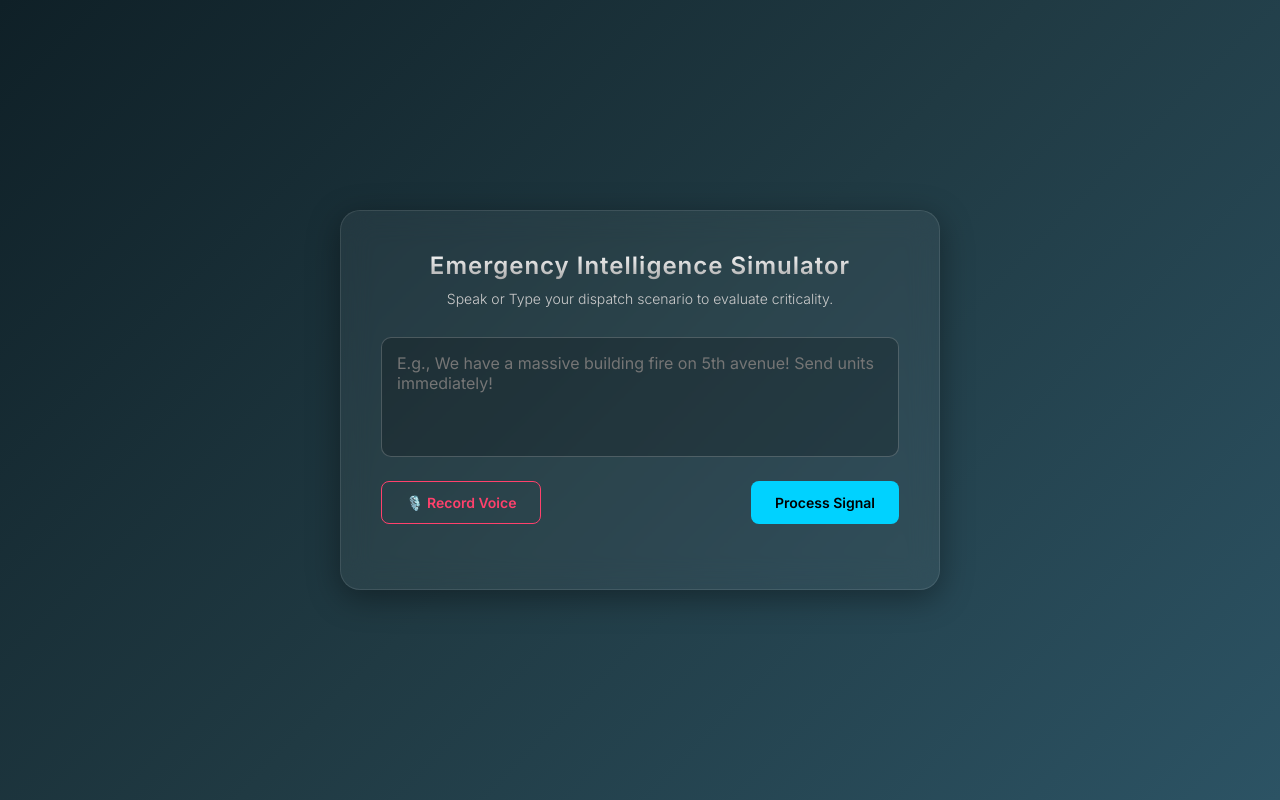
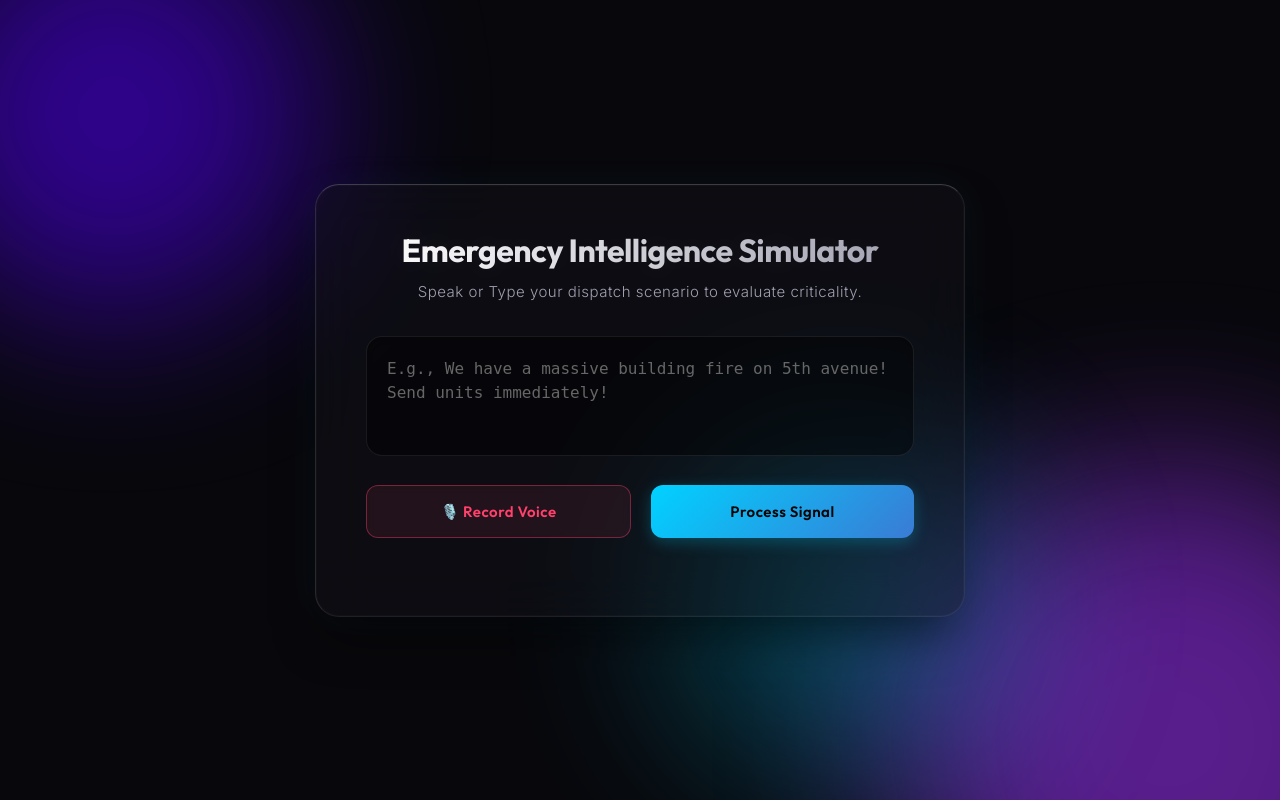
Before and after one commit to daivya4/emergency_call_prioritization, a Flask app: page / in a window 1280 px wide. Run offline with Flask 3, Linux system fonts and the light colour scheme.

Commit message:
changed ui

```diff
--- a/static/style.css
+++ b/static/style.css
@@ -1,200 +1,387 @@
+@import url('https://fonts.googleapis.com/css2?family=Inter:wght@300;400;600&family=Outfit:wght@400;600;700&display=swap');
+
 * {
     box-sizing: border-box;
     margin: 0;
     padding: 0;
-    font-family: 'Inter', sans-serif;
 }
 
 body {
-    background: linear-gradient(135deg, #0f2027, #203a43, #2c5364);
+    background: #08080c;
     min-height: 100vh;
     display: flex;
     justify-content: center;
     align-items: center;
     color: #fff;
+    font-family: 'Inter', sans-serif;
+    overflow: hidden; /* Hide overflowing background orbs */
 }
 
+/* Ambient Animated Background */
+.ambient-background {
+    position: absolute;
+    top: 0;
+    left: 0;
+    width: 100vw;
+    height: 100vh;
+    z-index: 0;
+    overflow: hidden;
+}
+
+.orb {
+    position: absolute;
+    border-radius: 50%;
+    filter: blur(80px);
+    opacity: 0.6;
+    animation: float 20s infinite ease-in-out alternate;
+}
+
+.orb-1 {
+    width: 400px;
+    height: 400px;
+    background: #4a00e0;
+    top: -100px;
+    left: -100px;
+    animation-delay: 0s;
+}
+
+.orb-2 {
+    width: 500px;
+    height: 500px;
+    background: #8e2de2;
+    bottom: -150px;
+    right: -100px;
+    animation-delay: -5s;
+}
+
+.orb-3 {
+    width: 300px;
+    height: 300px;
+    background: #00d2ff;
+    top: 50%;
+    left: 50%;
+    transform: translate(-50%, -50%);
+    animation-delay: -10s;
+    opacity: 0.3;
+}
+
+@keyframes float {
+    0% { transform: translate(0, 0) scale(1); }
+    100% { transform: translate(60px, 60px) scale(1.15); }
+}
+
+/* Glassmorphism Container */
 .glass-container {
-    background: rgba(255, 255, 255, 0.05);
-    backdrop-filter: blur(15px);
-    -webkit-backdrop-filter: blur(15px);
-    border: 1px solid rgba(255, 255, 255, 0.1);
-    border-radius: 20px;
-    padding: 40px;
-    width: 600px;
-    box-shadow: 0 8px 32px 0 rgba(0, 0, 0, 0.37);
-    transition: all 0.3s ease;
+    position: relative;
+    z-index: 1;
+    background: rgba(20, 20, 28, 0.4);
+    backdrop-filter: blur(25px);
+    -webkit-backdrop-filter: blur(25px);
+    border: 1px solid rgba(255, 255, 255, 0.08);
+    border-top: 1px solid rgba(255, 255, 255, 0.2);
+    border-left: 1px solid rgba(255, 255, 255, 0.12);
+    border-radius: 24px;
+    padding: 45px 50px;
+    width: 100%;
+    max-width: 650px;
+    box-shadow:
+        0 25px 50px -12px rgba(0, 0, 0, 0.6),
+        0 0 0 1px rgba(255,255,255,0.02) inset,
+        0 0 40px rgba(0, 210, 255, 0.05);
+    transform: translateY(0);
+    transition: transform 0.4s cubic-bezier(0.175, 0.885, 0.32, 1.275), box-shadow 0.4s ease;
+}
+
+.glass-container:hover {
+    transform: translateY(-4px);
+    box-shadow:
+        0 30px 60px -12px rgba(0, 0, 0, 0.7),
+        0 0 0 1px rgba(255,255,255,0.02) inset,
+        0 0 50px rgba(142, 45, 226, 0.1);
 }
 
 header {
     text-align: center;
-    margin-bottom: 30px;
+    margin-bottom: 35px;
 }
 
 header h1 {
-    font-weight: 600;
-    font-size: 24px;
-    letter-spacing: 1px;
-    margin-bottom: 10px;
-    background: -webkit-linear-gradient(#fff, #aaa);
+    font-family: 'Outfit', sans-serif;
+    font-weight: 700;
+    font-size: 32px;
+    letter-spacing: -0.5px;
+    margin-bottom: 12px;
+    background: linear-gradient(to right, #ffffff, #a0a0b0);
     -webkit-background-clip: text;
     -webkit-text-fill-color: transparent;
+    text-shadow: 0 0 30px rgba(255,255,255,0.1);
 }
 
 header p {
-    font-size: 14px;
-    color: #ccc;
+    font-size: 15px;
+    color: #a0a0b0;
     font-weight: 300;
+    letter-spacing: 0.5px;
+}
+
+/* Input Area */
+.input-section {
+    position: relative;
 }
 
 textarea {
     width: 100%;
     height: 120px;
-    background: rgba(0, 0, 0, 0.2);
-    border: 1px solid rgba(255, 255, 255, 0.2);
-    border-radius: 10px;
-    color: #fff;
-    padding: 15px;
+    background: rgba(0, 0, 0, 0.4);
+    border: 1px solid rgba(255, 255, 255, 0.08);
+    border-radius: 16px;
+    color: #e0e0e0;
+    padding: 20px;
     font-size: 16px;
+    line-height: 1.5;
     resize: none;
     outline: none;
-    transition: 0.3s;
+    transition: all 0.3s ease;
+    box-shadow: inset 0 2px 10px rgba(0,0,0,0.2);
+}
+
+textarea::placeholder {
+    color: #666;
 }
 
 textarea:focus {
-    border-color: #00d2ff;
-    box-shadow: 0 0 10px rgba(0, 210, 255, 0.2);
+    border-color: rgba(0, 210, 255, 0.6);
+    background: rgba(0, 0, 0, 0.6);
+    color: #fff;
+    box-shadow:
+        inset 0 2px 10px rgba(0,0,0,0.3),
+        0 0 20px rgba(0, 210, 255, 0.1);
 }
 
+/* Buttons */
 .controls {
     display: flex;
     justify-content: space-between;
-    margin-top: 20px;
+    margin-top: 25px;
+    gap: 20px;
 }
 
 .btn {
-    padding: 12px 24px;
+    flex: 1;
+    padding: 16px 24px;
     border: none;
-    border-radius: 8px;
+    border-radius: 12px;
     cursor: pointer;
-    font-size: 14px;
+    font-family: 'Outfit', sans-serif;
+    font-size: 15px;
     font-weight: 600;
-    transition: all 0.3s ease;
+    letter-spacing: 0.5px;
+    transition: all 0.3s cubic-bezier(0.4, 0, 0.2, 1);
+    position: relative;
+    overflow: hidden;
+}
+
+.btn::after {
+    content: '';
+    position: absolute;
+    top: 0; left: 0; right: 0; bottom: 0;
+    background: rgba(255,255,255,0.15);
+    opacity: 0;
+    transition: opacity 0.3s;
+}
+
+.btn:active::after {
+    opacity: 1;
+}
+
+.btn:active {
+    transform: scale(0.97);
 }
 
 .btn-primary {
-    background: #00d2ff;
-    color: #000;
+    background: linear-gradient(135deg, #00d2ff 0%, #3a7bd5 100%);
+    color: #050505;
+    box-shadow: 0 4px 15px rgba(0, 210, 255, 0.25);
 }
 
 .btn-primary:hover {
-    background: #3a7bd5;
-    color: #fff;
+    box-shadow: 0 8px 25px rgba(0, 210, 255, 0.4);
+    transform: translateY(-2px);
 }
 
 .btn-glow {
-    background: transparent;
-    border: 1px solid #ff416c;
+    background: rgba(255, 65, 108, 0.08);
+    border: 1px solid rgba(255, 65, 108, 0.4);
     color: #ff416c;
+    backdrop-filter: blur(5px);
 }
 
 .btn-glow:hover {
-    background: #ff416c;
-    color: #fff;
-    box-shadow: 0 0 15px #ff416c;
+    background: rgba(255, 65, 108, 0.15);
+    border-color: #ff416c;
+    box-shadow: 0 8px 25px rgba(255, 65, 108, 0.25);
+    transform: translateY(-2px);
 }
 
 .btn-glow.recording {
-    background: #ff416c;
+    background: rgba(255, 65, 108, 0.2);
     color: #fff;
+    border-color: #ff416c;
     box-shadow: 0 0 20px #ff416c;
     animation: pulse 1.5s infinite;
 }
 
 @keyframes pulse {
-    0% { box-shadow: 0 0 0 0 rgba(255, 65, 108, 0.7); }
-    70% { box-shadow: 0 0 0 10px rgba(255, 65, 108, 0); }
+    0% { box-shadow: 0 0 0 0 rgba(255, 65, 108, 0.6); }
+    70% { box-shadow: 0 0 0 15px rgba(255, 65, 108, 0); }
     100% { box-shadow: 0 0 0 0 rgba(255, 65, 108, 0); }
 }
 
 .status-msg {
-    margin-top: 10px;
-    font-size: 12px;
-    color: #aaa;
+    margin-top: 15px;
+    font-size: 13px;
+    color: #a0a0b0;
     text-align: center;
-    min-height: 15px;
+    min-height: 18px;
+    font-style: italic;
 }
 
 .hidden {
     display: none !important;
 }
 
+/* Results Section */
 .results-section {
-    margin-top: 30px;
-    padding-top: 20px;
-    border-top: 1px solid rgba(255,255,255,0.1);
-    animation: fadeIn 0.5s ease;
+    margin-top: 35px;
+    padding-top: 30px;
+    border-top: 1px solid rgba(255,255,255,0.06);
+    animation: slideUpFade 0.6s cubic-bezier(0.16, 1, 0.3, 1) forwards;
 }
 
-@keyframes fadeIn {
-    from { opacity: 0; transform: translateY(10px); }
-    to { opacity: 1; transform: translateY(0); }
+@keyframes slideUpFade {
+    from { opacity: 0; transform: translateY(20px); filter: blur(5px); }
+    to { opacity: 1; transform: translateY(0); filter: blur(0); }
 }
 
 #priorityLabel {
     text-align: center;
-    font-size: 22px;
-    margin-bottom: 20px;
-    font-weight: 600;
+    font-family: 'Outfit', sans-serif;
+    font-size: 24px;
+    margin-bottom: 30px;
+    font-weight: 700;
     letter-spacing: 2px;
+    position: relative;
+    text-transform: uppercase;
+}
+
+#priorityLabel::after {
+    content: '';
+    position: absolute;
+    bottom: -10px;
+    left: 50%;
+    transform: translateX(-50%);
+    width: 60px;
+    height: 3px;
+    border-radius: 2px;
 }
 
 .priority-critical {
-    color: #ff4b2b;
-    text-shadow: 0 0 10px rgba(255, 75, 43, 0.5);
+    color: #ff416c;
+    text-shadow: 0 0 20px rgba(255, 65, 108, 0.5);
+}
+.priority-critical::after {
+    background: #ff416c;
+    box-shadow: 0 0 10px #ff416c;
 }
 
 .priority-normal {
-    color: #00b09b;
-    text-shadow: 0 0 10px rgba(0, 176, 155, 0.5);
+    color: #00f2fe;
+    text-shadow: 0 0 20px rgba(0, 242, 254, 0.5);
+}
+.priority-normal::after {
+    background: #00f2fe;
+    box-shadow: 0 0 10px #00f2fe;
 }
 
+/* Progressive Meters */
 .meter-row {
     display: flex;
     align-items: center;
-    margin-bottom: 15px;
+    margin-bottom: 20px;
+    background: rgba(0,0,0,0.25);
+    padding: 16px;
+    border-radius: 12px;
+    border: 1px solid rgba(255,255,255,0.04);
 }
 
 .meter-row span {
-    font-size: 12px;
+    font-family: 'Outfit', sans-serif;
+    font-size: 13px;
     width: 100px;
+    letter-spacing: 0.5px;
 }
 
-.label-critical { color: #ff4b2b; font-weight: bold; }
-.label-normal { color: #00b09b; font-weight: bold; }
+.label-critical { color: #ff416c; font-weight: 600; }
+.label-normal { color: #00f2fe; font-weight: 600; }
 
 .bar-bg {
     flex-grow: 1;
-    height: 12px;
-    background: rgba(0, 0, 0, 0.3);
-    border-radius: 6px;
-    margin: 0 15px;
+    height: 14px;
+    background: rgba(0, 0, 0, 0.6);
+    border-radius: 8px;
+    margin: 0 20px;
     overflow: hidden;
+    position: relative;
+    box-shadow: inset 0 2px 4px rgba(0,0,0,0.5);
 }
 
 .bar-fill {
     height: 100%;
     width: 0%;
-    border-radius: 6px;
-    transition: width 1s cubic-bezier(0.4, 0, 0.2, 1);
+    border-radius: 8px;
+    transition: width 1.2s cubic-bezier(0.2, 0.8, 0.2, 1);
+    position: relative;
 }
 
-.bar-critical { background: linear-gradient(90deg, #ff416c, #ff4b2b); }
-.bar-normal { background: linear-gradient(90deg, #00b09b, #96c93d); }
+.bar-fill::after {
+    content: '';
+    position: absolute;
+    top: 0; left: 0; right: 0; bottom: 0;
+    background: linear-gradient(90deg, rgba(255,255,255,0) 0%, rgba(255,255,255,0.4) 50%, rgba(255,255,255,0) 100%);
+    animation: shimmer 2.5s infinite linear;
+    background-size: 200% 100%;
+}
+
+@keyframes shimmer {
+    0% { background-position: 100% 0; }
+    100% { background-position: -100% 0; }
+}
+
+.bar-critical {
+    background: linear-gradient(90deg, #ff4b2b, #ff416c);
+    box-shadow: 0 0 15px rgba(255, 65, 108, 0.4);
+}
+
+.bar-normal {
+    background: linear-gradient(90deg, #4facfe, #00f2fe);
+    box-shadow: 0 0 15px rgba(0, 242, 254, 0.4);
+}
+
+.percent {
+    text-align: right;
+    font-weight: 700;
+    width: 50px !important;
+}
 
 .latency-info {
     text-align: center;
-    font-size: 11px;
-    color: #888;
-    margin-top: 15px;
+    font-family: 'Outfit', sans-serif;
+    font-size: 13px;
+    color: #666;
+    margin-top: 25px;
+    letter-spacing: 1px;
 }
+.latency-info span {
+    color: #a0a0b0;
+    font-weight: 600;
+}
--- a/templates/index.html
+++ b/templates/index.html
@@ -5,9 +5,15 @@
     <meta name="viewport" content="width=device-width, initial-scale=1.0">
     <title>Emergency Call Dispatch Simulator</title>
     <link rel="stylesheet" href="{{ url_for('static', filename='style.css') }}">
-    <link href="https://fonts.googleapis.com/css2?family=Inter:wght@300;400;600&display=swap" rel="stylesheet">
+    <link href="https://fonts.googleapis.com/css2?family=Inter:wght@300;400;600&family=Outfit:wght@400;600;700&display=swap" rel="stylesheet">
 </head>
 <body>
+    <div class="ambient-background">
+        <div class="orb orb-1"></div>
+        <div class="orb orb-2"></div>
+        <div class="orb orb-3"></div>
+    </div>
+
     <div class="glass-container">
         <header>
             <h1>Emergency Intelligence Simulator</h1>
```
